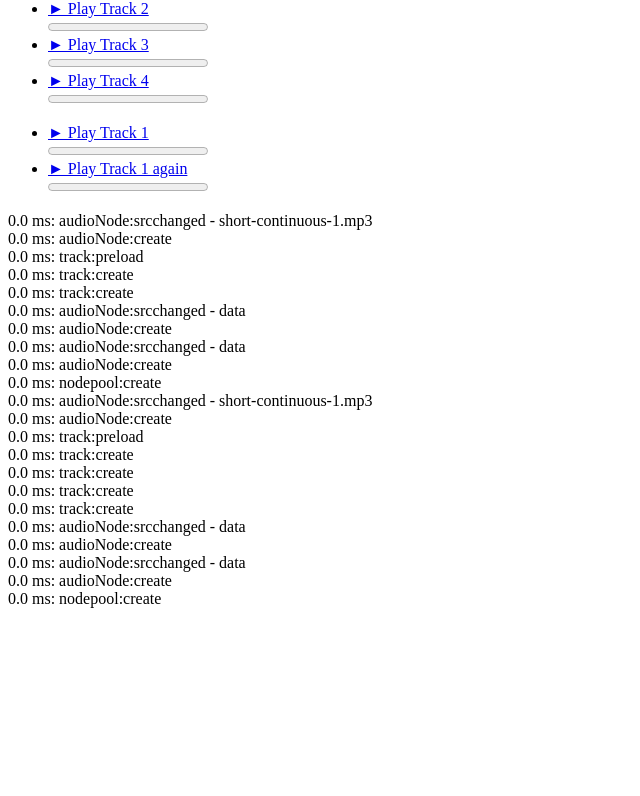
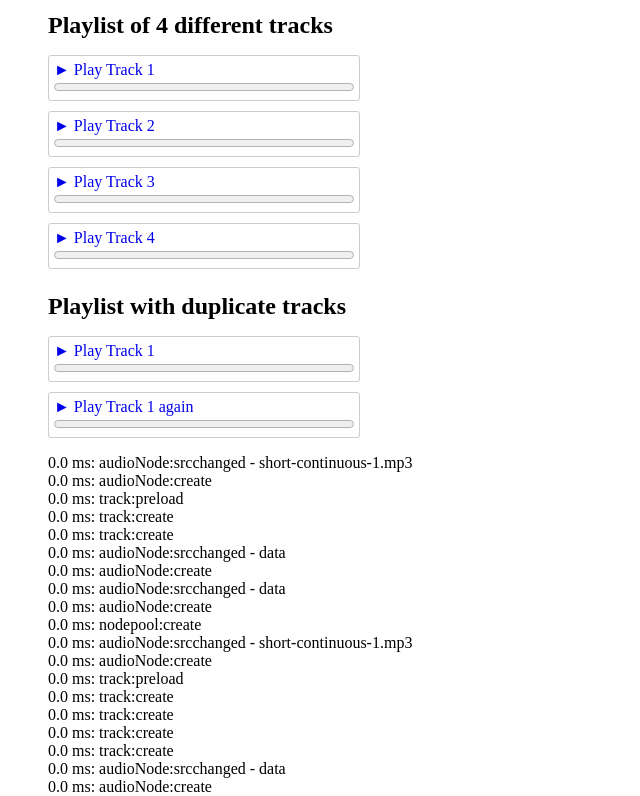
Before and after one commit to sudara/stitches, a website: page index.html in a window 1280 px wide. Shown: the part 98-894 px from the top of the page, without its empty margins (0-640 px from the left). Before the commit the page ends 800 px from the top, so only its background shows below. Drawn offline with Linux system fonts and the light colour scheme.

Commit message:
Improve css a bit on index.html

```diff
--- a/index.html
+++ b/index.html
@@ -21,6 +21,32 @@
       })
     </script>
     <style>
+      body {
+        padding: 40px;
+      }
+      h2 {
+        margin-top:1em;
+        margin-bottom:.5em;
+      }
+      ul {
+        padding:0;
+      }
+      li {
+        display: block;
+        width:300px;
+        list-style-type: none;
+        margin-bottom:10px;
+        padding:5px;
+        border: 1px solid #ccc;
+        border-radius:3px;
+      }
+      li a {
+        display:block;
+        text-decoration:none;
+      }
+      .stitches-progress {
+        width:300px;
+      }
       .stitches-loading {
         border: 3px solid red;
       }
@@ -36,49 +62,50 @@
     <header>
       <img src="logo.svg" id="logo" />
     </header>
-
+    <h2>Playlist of 4 different tracks</h2>
     <ul id="playlist">
       <li>
-        <a href="mp3/short-continuous-1.mp3" id="track1" class="track"
-          >&#9658; Play Track 1</a
-        ><br />
+        <a href="mp3/short-continuous-1.mp3" id="track1" class="track">
+          &#9658; Play Track 1
+        </a>
         <progress id="track1progress" value="0" class="stitches-progress"></progress>
       </li>
 
       <li>
-        <a href="mp3/short-continuous-2.mp3" id="track2" class="track"
-          >&#9658; Play Track 2</a
-        ><br />
+        <a href="mp3/short-continuous-2.mp3" id="track2" class="track">
+          &#9658; Play Track 2
+        </a>
         <progress id="track2progress" value="0" class="stitches-progress"></progress>
       </li>
 
       <li>
-        <a href="mp3/short-continuous-3.mp3" class="track"
-          >&#9658; Play Track 3</a
-        ><br />
+        <a href="mp3/short-continuous-3.mp3" class="track">
+          &#9658; Play Track 3
+        </a>
         <progress value="0" class="stitches-progress"></progress>
       </li>
 
       <li>
-        <a href="mp3/short-continuous-4.mp3" class="track"
-          >&#9658; Play Track 4</a
-        ><br />
+        <a href="mp3/short-continuous-4.mp3" class="track">
+          &#9658; Play Track 4
+        </a>
         <progress value="0" class="stitches-progress"></progress>
       </li>
     </ul>
 
+    <h2>Playlist with duplicate tracks</h2>
     <ul id="playlist2">
       <li>
-        <a href="mp3/short-continuous-1.mp3" id="playlist2-track1" class="track"
-          >&#9658; Play Track 1</a
-        ><br />
+        <a href="mp3/short-continuous-1.mp3" id="playlist2-track1" class="track">
+          &#9658; Play Track 1
+        </a>
         <progress value="0" class="stitches-progress"></progress>
       </li>
 
       <li>
-        <a href="mp3/short-continuous-1.mp3" class="track"
-          >&#9658; Play Track 1 again</a
-        ><br />
+        <a href="mp3/short-continuous-1.mp3" class="track">
+          &#9658; Play Track 1 again
+        </a>
         <progress value="0" class="stitches-progress"></progress>
       </li>
     </ul>
```
